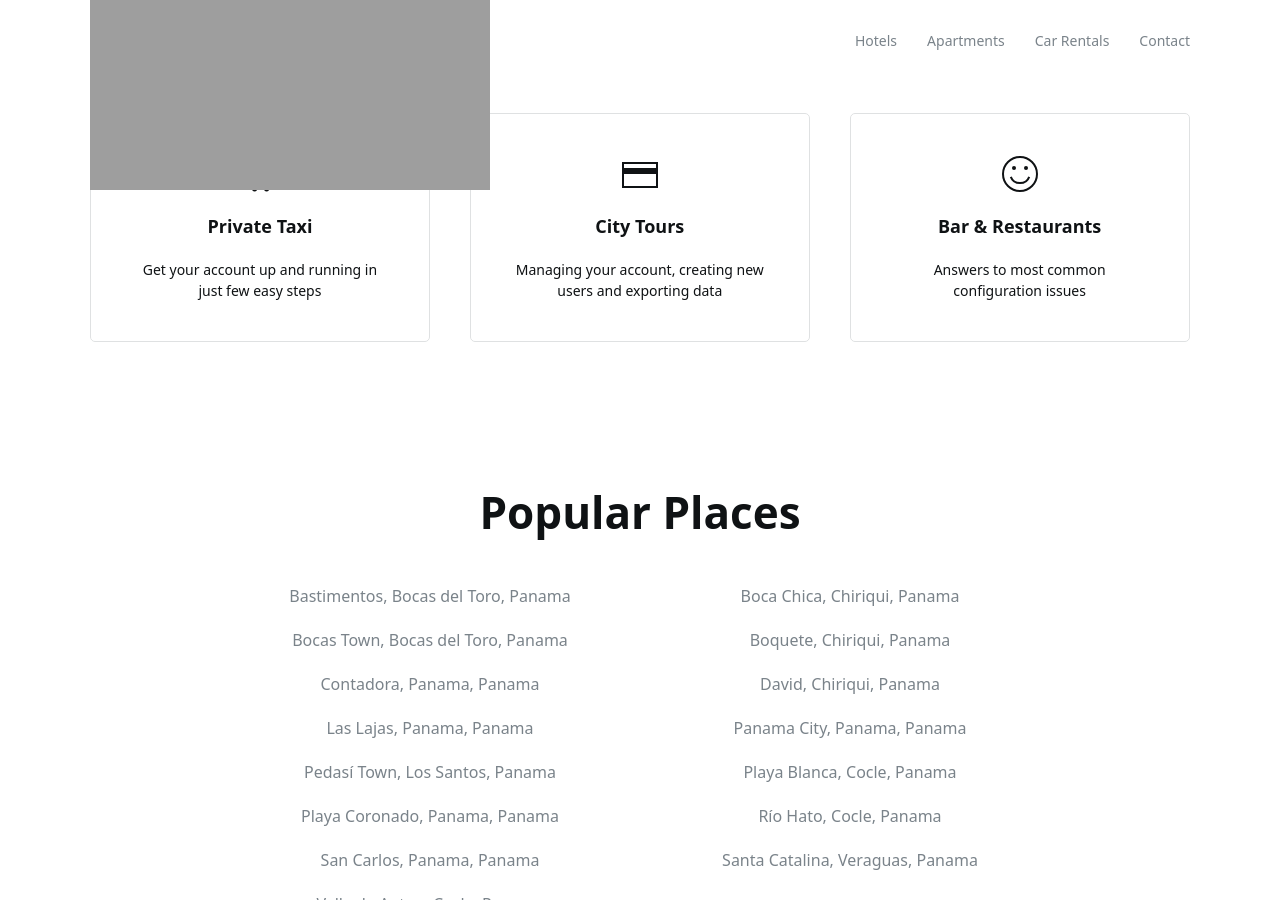
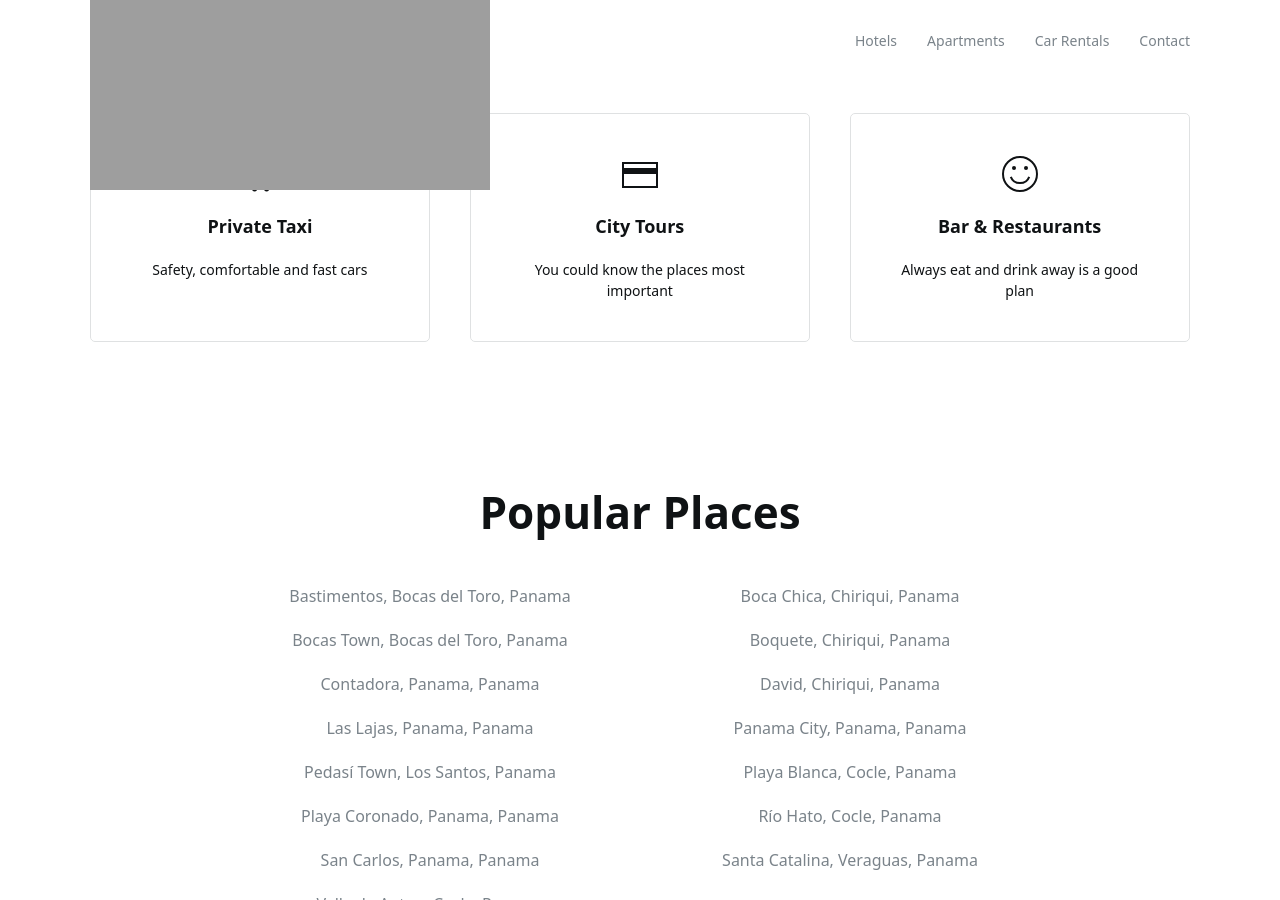
Before and after one commit to jelmii/jelmii.github.io, a Jekyll site: the page built from index.md, in a window 1280 px wide and 900 px high, scrolled down 591 px. Built offline with Jekyll 4.4.1, drawn with Linux system fonts in a browser that asks for light colours.

Commit message:
Update navigation_home.yml

```diff
--- a/_data/navigation_home.yml
+++ b/_data/navigation_home.yml
@@ -1,16 +1,16 @@
 # Categories home page navigation
 
 - title: Private Taxi
-  desc: Get your account up and running in just few easy steps
+  desc: Safety, comfortable and fast cars
   icon: cart
   doc: home
 
 - title: City Tours
-  desc: Managing your account, creating new users and exporting data
+  desc: You could know the places most important
   icon: credit-card
   doc: frontmatter
 
 - title: Bar & Restaurants
-  desc: Answers to most common configuration issues
+  desc: Always eat and drink away is a good plan
   icon: happy
   doc: variables
```
